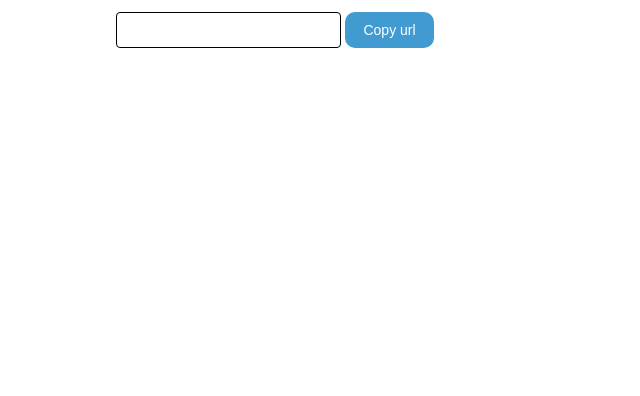
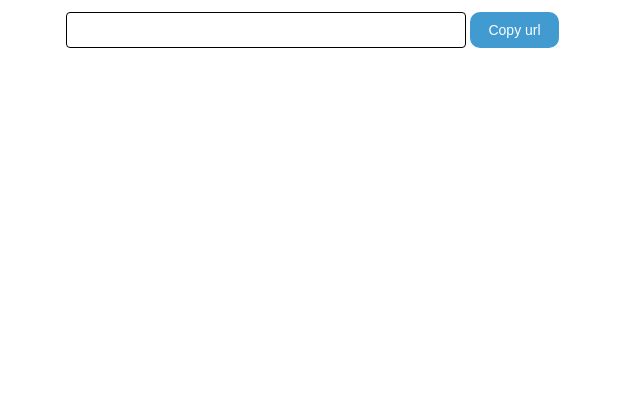
Before and after one commit to chivongv/urlxs, a website: page static/index.html in a window 1280 px wide. Shown: the part 404-800 px from the top of the page, without its empty margins (274-914 px from the left). Drawn offline with Linux system fonts and the light colour scheme.

Commit message:
Minor layout change

```diff
--- a/static/css/style.css
+++ b/static/css/style.css
@@ -36,6 +36,7 @@ input {
   font-size: 1rem;
   padding: .5rem;
   line-height: 1.5;
+  width: 400px;
 }
 
 #myForm {
@@ -47,5 +48,5 @@ input {
 }
 
 .form-group {
-  width: 500px;
+  width: 600px;
 }
```
